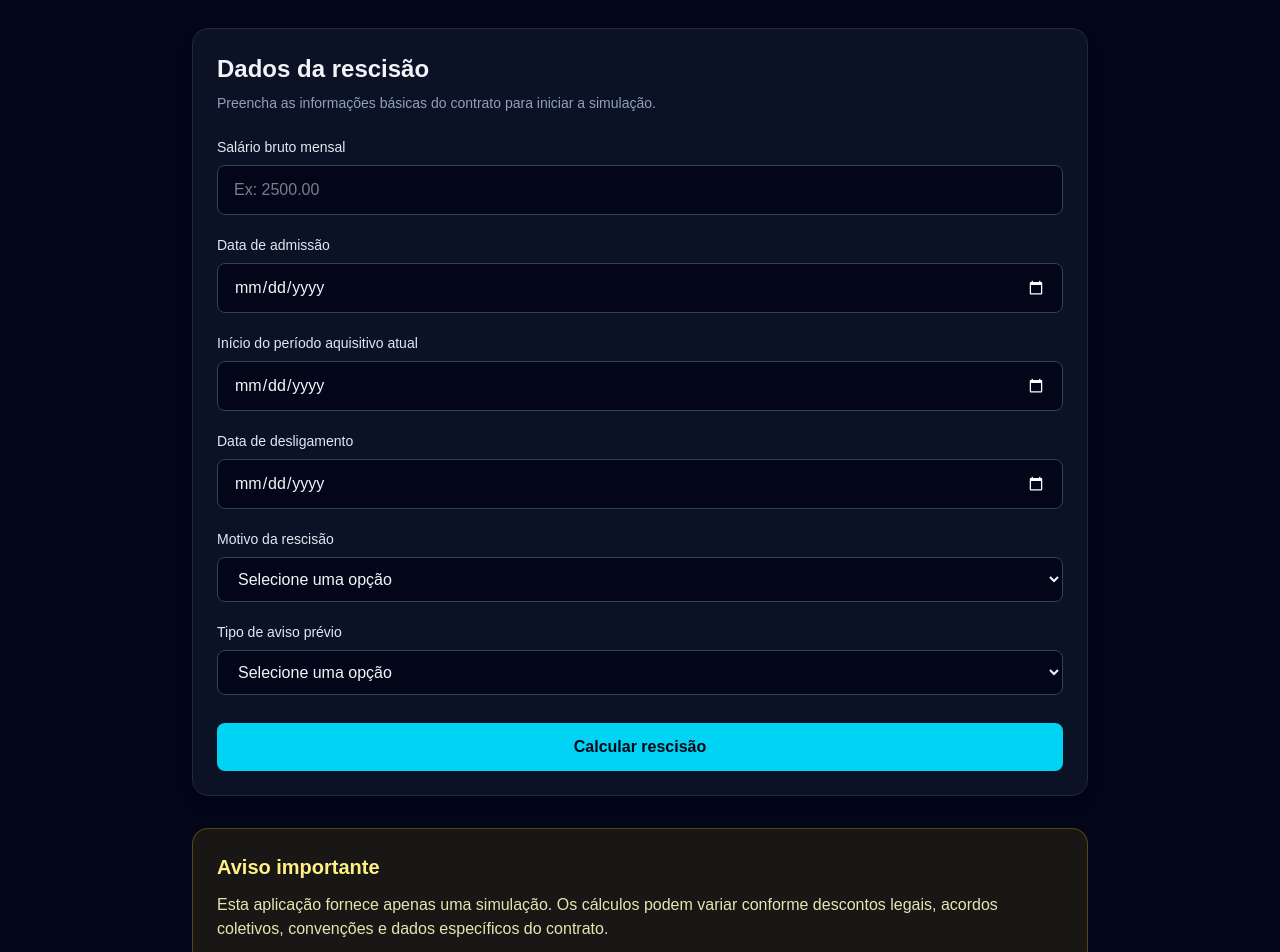
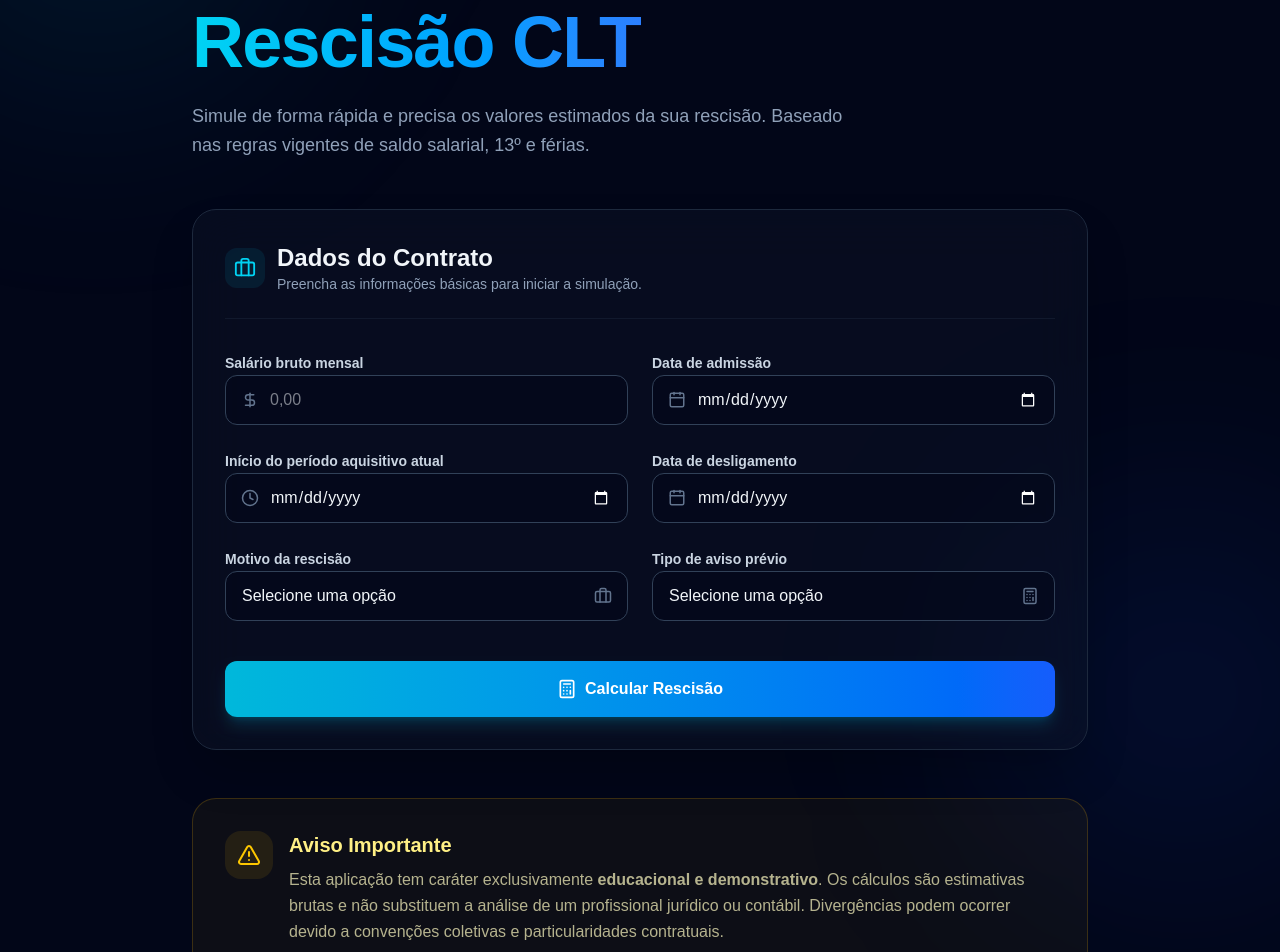
Before and after one commit to WellyAguiar/rescisao-calc, a Next.js app: page / in a window 1280 px wide. Shown: the part 200-1152 px from the top of the page. Built offline with nearby package versions, Linux system fonts and the light colour scheme.

Commit message:
style: enhance UI/UX with modern aesthetics and Lucide icons

```diff
--- a/package.json
+++ b/package.json
@@ -10,6 +10,7 @@
     "lint": "eslint"
   },
   "dependencies": {
+    "lucide-react": "^1.14.0",
     "next": "16.2.4",
     "react": "19.2.4",
     "react-dom": "19.2.4"
--- a/src/app/page.tsx
+++ b/src/app/page.tsx
@@ -1,37 +1,67 @@
 import { RescissionForm } from "@/features/rescission/components/RescissionForm";
+import { AlertTriangle, Info } from "lucide-react";
 
 export default function Home() {
   return (
-    <main className="min-h-screen bg-slate-950 px-6 py-10 text-slate-100">
-      <section className="mx-auto flex max-w-4xl flex-col gap-8">
-        <div className="space-y-4">
-          <p className="text-sm font-medium uppercase tracking-[0.3em] text-cyan-400">
-            Quanto vou receber?
-          </p>
+    <main className="relative min-h-screen overflow-hidden bg-slate-950 px-6 py-12 text-slate-100 sm:py-20">
+      {/* Background Decorative Elements */}
+      <div className="pointer-events-none absolute -top-24 -left-24 h-96 w-96 rounded-full bg-cyan-500/10 blur-[120px]" />
+      <div className="pointer-events-none absolute top-1/2 -right-24 h-96 w-96 rounded-full bg-blue-600/10 blur-[120px]" />
 
-          <h1 className="text-4xl font-bold tracking-tight sm:text-5xl">
-            Calculadora de Rescisão Trabalhista
+      <section className="relative mx-auto flex max-w-4xl flex-col gap-12">
+        <div className="space-y-6 text-center md:text-left">
+          <div className="inline-flex items-center gap-2 rounded-full border border-cyan-500/20 bg-cyan-500/5 px-4 py-1.5 text-xs font-bold uppercase tracking-widest text-cyan-400">
+            <span className="relative flex h-2 w-2">
+              <span className="absolute inline-flex h-full w-full animate-ping rounded-full bg-cyan-400 opacity-75"></span>
+              <span className="relative inline-flex h-2 w-2 rounded-full bg-cyan-500"></span>
+            </span>
+            Simulador Trabalhista
+          </div>
+
+          <h1 className="text-5xl font-black tracking-tight sm:text-7xl">
+            Calculadora de <br />
+            <span className="bg-gradient-to-r from-cyan-400 to-blue-500 bg-clip-text text-transparent">
+              Rescisão CLT
+            </span>
           </h1>
 
-          <p className="max-w-2xl text-base leading-7 text-slate-300">
-            Simule valores básicos de uma rescisão CLT com base em salário,
-            datas do contrato, motivo do desligamento e tipo de aviso prévio.
+          <p className="mx-auto max-w-2xl text-lg leading-relaxed text-slate-400 md:mx-0">
+            Simule de forma rápida e precisa os valores estimados da sua rescisão.
+            Baseado nas regras vigentes de saldo salarial, 13º e férias.
           </p>
         </div>
 
         <RescissionForm />
 
-        <div className="rounded-2xl border border-yellow-500/30 bg-yellow-500/10 p-6">
-          <h2 className="text-xl font-semibold text-yellow-200">
-            Aviso importante
-          </h2>
+        <div className="group rounded-3xl border border-yellow-500/20 bg-yellow-500/5 p-8 transition-colors hover:border-yellow-500/30">
+          <div className="flex items-start gap-4">
+            <div className="flex h-12 w-12 shrink-0 items-center justify-center rounded-2xl bg-yellow-500/10 text-yellow-400">
+              <AlertTriangle size={24} />
+            </div>
+            <div>
+              <h2 className="text-xl font-bold text-yellow-200">
+                Aviso Importante
+              </h2>
+              <p className="mt-2 leading-relaxed text-yellow-100/70">
+                Esta aplicação tem caráter exclusivamente <strong>educacional e demonstrativo</strong>.
+                Os cálculos são estimativas brutas e não substituem a análise de um profissional
+                jurídico ou contábil. Divergências podem ocorrer devido a convenções coletivas e
+                particularidades contratuais.
+              </p>
+            </div>
+          </div>
+        </div>
 
-          <p className="mt-3 text-yellow-100/90">
-            Esta aplicação fornece apenas uma simulação. Os cálculos
-            podem variar conforme descontos legais, acordos coletivos,
-            convenções e dados específicos do contrato.
-          </p>
-        </div>
+        <footer className="mt-12 flex flex-col items-center justify-between gap-4 border-t border-slate-900 pt-8 text-sm text-slate-500 md:flex-row">
+          <p>© 2026 Calculadora de Rescisão. Uso demonstrativo.</p>
+          <div className="flex items-center gap-6">
+            <a href="#" className="transition-colors hover:text-cyan-400">Termos</a>
+            <a href="#" className="transition-colors hover:text-cyan-400">Privacidade</a>
+            <a href="#" className="flex items-center gap-1 transition-colors hover:text-cyan-400">
+              <Info size={14} /> Ajuda
+            </a>
+          </div>
+        </footer>
       </section>
     </main>
   );
--- a/src/features/rescission/components/RescissionForm.tsx
+++ b/src/features/rescission/components/RescissionForm.tsx
@@ -1,6 +1,14 @@
 "use client";
 
 import { useState } from "react";
+import {
+  Calculator,
+  Calendar,
+  DollarSign,
+  Briefcase,
+  AlertCircle,
+  Clock
+} from "lucide-react";
 import type {
     NoticeType,
     TerminationReason,
@@ -37,7 +45,6 @@ export function RescissionForm() {
 
         const formData = new FormData(event.currentTarget);
 
-
         const validation = validateRescissionForm({
             salary: Number(formData.get("salary")),
             admissionDate: String(formData.get("admissionDate") ?? ""),
@@ -54,178 +61,194 @@ export function RescissionForm() {
             return;
         }
 
-
         const calculationResult = calculateRescission(validation.data);
-
         setResult(calculationResult);
     }
 
   return (
-    <>
+    <div className="space-y-8">
         <form
             onSubmit={handleSubmit}
             noValidate
-            className="rounded-2xl border border-slate-800 bg-slate-900/70 p-6 shadow-lg"
+            className="rounded-3xl border border-slate-800 bg-slate-900/40 backdrop-blur-xl p-8 shadow-2xl transition-all"
         >
-
-        <div className="space-y-2">
-            <h2 className="text-2xl font-semibold text-slate-100">
-            Dados da rescisão
+            <div className="mb-8 border-b border-slate-800/50 pb-6">
+                <div className="flex items-center gap-3">
+                    <div className="flex h-10 w-10 items-center justify-center rounded-xl bg-cyan-500/10 text-cyan-400">
+                        <Briefcase size={22} />
+                    </div>
+                    <div>
+                        <h2 className="text-2xl font-bold text-slate-100">
+                            Dados do Contrato
                         </h2>
-
                         <p className="text-sm text-slate-400">
-            Preencha as informações básicas do contrato para iniciar a simulação.
+                            Preencha as informações básicas para iniciar a simulação.
                         </p>
                     </div>
+                </div>
+            </div>
 
-        <div className="mt-6 grid gap-5">
-            <div className="grid gap-2">
-            <label htmlFor="salary" className="text-sm font-medium text-slate-200">
+            <div className="grid gap-6 md:grid-cols-2">
+                <div className="space-y-2">
+                    <label htmlFor="salary" className="text-sm font-semibold text-slate-300">
                         Salário bruto mensal
                     </label>
-
+                    <div className="group relative">
+                        <div className="absolute left-4 top-1/2 -translate-y-1/2 text-slate-500 transition-colors group-focus-within:text-cyan-400">
+                            <DollarSign size={18} />
+                        </div>
                         <input
                             id="salary"
                             name="salary"
                             type="number"
                             min="0"
                             step="0.01"
-                placeholder="Ex: 2500.00"
-                className="rounded-lg border border-slate-700 bg-slate-950 px-4 py-3 text-slate-100 outline-none transition focus:border-cyan-400"
+                            placeholder="0,00"
+                            className="w-full rounded-xl border border-slate-700 bg-slate-950/50 pl-11 pr-4 py-3 text-slate-100 outline-none ring-cyan-500/20 transition focus:border-cyan-500 focus:ring-4"
                         />
-
-            {errors.salary ? (
-                <p className="text-sm text-red-300">{errors.salary}</p>
-                ) : null}
+                    </div>
+                    {errors.salary && (
+                        <div className="flex items-center gap-1.5 text-xs text-red-400">
+                            <AlertCircle size={14} />
+                            <span>{errors.salary}</span>
+                        </div>
+                    )}
                 </div>
 
-            <div className="grid gap-2">
-            <label
-                htmlFor="admissionDate"
-                className="text-sm font-medium text-slate-200"
-            >
+                <div className="space-y-2">
+                    <label htmlFor="admissionDate" className="text-sm font-semibold text-slate-300">
                         Data de admissão
                     </label>
-
+                    <div className="group relative">
+                        <div className="absolute left-4 top-1/2 -translate-y-1/2 text-slate-500 transition-colors group-focus-within:text-cyan-400">
+                            <Calendar size={18} />
+                        </div>
                         <input
                             id="admissionDate"
                             name="admissionDate"
                             type="date"
-                className="rounded-lg border border-slate-700 bg-slate-950 px-4 py-3 text-slate-100 outline-none transition focus:border-cyan-400"
+                            className="w-full rounded-xl border border-slate-700 bg-slate-950/50 pl-11 pr-4 py-3 text-slate-100 outline-none ring-cyan-500/20 transition focus:border-cyan-500 focus:ring-4"
                         />
-
-            {errors.admissionDate ? (
-                <p className="text-sm text-red-300">{errors.admissionDate}</p>
-                ) : null}
+                    </div>
+                    {errors.admissionDate && (
+                        <div className="flex items-center gap-1.5 text-xs text-red-400">
+                            <AlertCircle size={14} />
+                            <span>{errors.admissionDate}</span>
+                        </div>
+                    )}
                 </div>
 
-            <div className="grid gap-2">
-                <label
-                    htmlFor="currentVacationPeriodStartDate"
-                    className="text-sm font-medium text-slate-200"
-                >
+                <div className="space-y-2">
+                    <label htmlFor="currentVacationPeriodStartDate" className="text-sm font-semibold text-slate-300">
                         Início do período aquisitivo atual
                     </label>
-
+                    <div className="group relative">
+                        <div className="absolute left-4 top-1/2 -translate-y-1/2 text-slate-500 transition-colors group-focus-within:text-cyan-400">
+                            <Clock size={18} />
+                        </div>
                         <input
                             id="currentVacationPeriodStartDate"
                             name="currentVacationPeriodStartDate"
                             type="date"
-                    className="rounded-lg border border-slate-700 bg-slate-950 px-4 py-3 text-slate-100 outline-none transition focus:border-cyan-400"
+                            className="w-full rounded-xl border border-slate-700 bg-slate-950/50 pl-11 pr-4 py-3 text-slate-100 outline-none ring-cyan-500/20 transition focus:border-cyan-500 focus:ring-4"
                         />
-
-                {errors.currentVacationPeriodStartDate ? (
-                    <p className="text-sm text-red-300">
-                    {errors.currentVacationPeriodStartDate}
-                    </p>
-                ) : null}
+                    </div>
+                    {errors.currentVacationPeriodStartDate && (
+                        <div className="flex items-center gap-1.5 text-xs text-red-400">
+                            <AlertCircle size={14} />
+                            <span>{errors.currentVacationPeriodStartDate}</span>
+                        </div>
+                    )}
                 </div>
 
-            <div className="grid gap-2">
-            <label
-                htmlFor="terminationDate"
-                className="text-sm font-medium text-slate-200"
-            >
+                <div className="space-y-2">
+                    <label htmlFor="terminationDate" className="text-sm font-semibold text-slate-300">
                         Data de desligamento
                     </label>
-
+                    <div className="group relative">
+                        <div className="absolute left-4 top-1/2 -translate-y-1/2 text-slate-500 transition-colors group-focus-within:text-cyan-400">
+                            <Calendar size={18} />
+                        </div>
                         <input
                             id="terminationDate"
                             name="terminationDate"
                             type="date"
-                className="rounded-lg border border-slate-700 bg-slate-950 px-4 py-3 text-slate-100 outline-none transition focus:border-cyan-400"
+                            className="w-full rounded-xl border border-slate-700 bg-slate-950/50 pl-11 pr-4 py-3 text-slate-100 outline-none ring-cyan-500/20 transition focus:border-cyan-500 focus:ring-4"
                         />
-            {errors.terminationDate ? (
-                <p className="text-sm text-red-300">{errors.terminationDate}</p>
-                ) : null}
+                    </div>
+                    {errors.terminationDate && (
+                        <div className="flex items-center gap-1.5 text-xs text-red-400">
+                            <AlertCircle size={14} />
+                            <span>{errors.terminationDate}</span>
+                        </div>
+                    )}
                 </div>
 
-            <div className="grid gap-2">
-            <label
-                htmlFor="terminationReason"
-                className="text-sm font-medium text-slate-200"
-            >
+                <div className="space-y-2">
+                    <label htmlFor="terminationReason" className="text-sm font-semibold text-slate-300">
                         Motivo da rescisão
                     </label>
-
+                    <div className="group relative">
                         <select
                             id="terminationReason"
                             name="terminationReason"
-                className="rounded-lg border border-slate-700 bg-slate-950 px-4 py-3 text-slate-100 outline-none transition focus:border-cyan-400"
+                            className="w-full appearance-none rounded-xl border border-slate-700 bg-slate-950/50 px-4 py-3 text-slate-100 outline-none ring-cyan-500/20 transition focus:border-cyan-500 focus:ring-4"
                             defaultValue=""
                         >
-                <option value="" disabled>
-                Selecione uma opção
-                </option>
-
+                            <option value="" disabled>Selecione uma opção</option>
                             {terminationReasonOptions.map((option) => (
                                 <option key={option.value} value={option.value}>
                                     {option.label}
                                 </option>
                             ))}
                         </select>
-
-            {errors.noticeType ? (
-                <p className="text-sm text-red-300">{errors.noticeType}</p>
-            ) : null}
-
+                        <div className="pointer-events-none absolute right-4 top-1/2 -translate-y-1/2 text-slate-500 group-focus-within:text-cyan-400">
+                            <Briefcase size={18} />
+                        </div>
+                    </div>
+                    {errors.noticeType && (
+                        <div className="flex items-center gap-1.5 text-xs text-red-400">
+                            <AlertCircle size={14} />
+                            <span>{errors.noticeType}</span>
+                        </div>
+                    )}
                 </div>
 
-            <div className="grid gap-2">
-            <label
-                htmlFor="noticeType"
-                className="text-sm font-medium text-slate-200"
-            >
+                <div className="space-y-2">
+                    <label htmlFor="noticeType" className="text-sm font-semibold text-slate-300">
                         Tipo de aviso prévio
                     </label>
-
+                    <div className="group relative">
                         <select
                             id="noticeType"
                             name="noticeType"
-                className="rounded-lg border border-slate-700 bg-slate-950 px-4 py-3 text-slate-100 outline-none transition focus:border-cyan-400"
+                            className="w-full appearance-none rounded-xl border border-slate-700 bg-slate-950/50 px-4 py-3 text-slate-100 outline-none ring-cyan-500/20 transition focus:border-cyan-500 focus:ring-4"
                             defaultValue=""
                         >
-                <option value="" disabled>
-                Selecione uma opção
-                </option>
+                            <option value="" disabled>Selecione uma opção</option>
                             {noticeTypeOptions.map((option) => (
                                 <option key={option.value} value={option.value}>
                                     {option.label}
                                 </option>
                             ))}
                         </select>
+                        <div className="pointer-events-none absolute right-4 top-1/2 -translate-y-1/2 text-slate-500 group-focus-within:text-cyan-400">
+                            <Calculator size={18} />
+                        </div>
+                    </div>
+                </div>
             </div>
 
             <button
                 type="submit"
-            className="mt-2 rounded-lg bg-cyan-400 px-5 py-3 font-semibold text-slate-950 transition hover:bg-cyan-300"
+                className="mt-10 flex w-full items-center justify-center gap-2 rounded-xl bg-gradient-to-r from-cyan-500 to-blue-600 py-4 font-bold text-white shadow-lg shadow-cyan-500/20 transition-all hover:scale-[1.02] hover:shadow-cyan-500/30 active:scale-[0.98]"
             >
-            Calcular rescisão
+                <Calculator size={20} />
+                Calcular Rescisão
             </button>
-        </div>
         </form>
 
-        {result ? <RescissionResult result={result} /> : null}
-    </>
+        {result && <RescissionResult result={result} />}
+    </div>
   );
 }
```
Also changed, not shown: src/features/rescission/components/RescissionResult.tsx (+68 -42 lines), 1 other file (tests, documents, lock files or other folders). Lines whose indentation alone changed are shown as unchanged.
